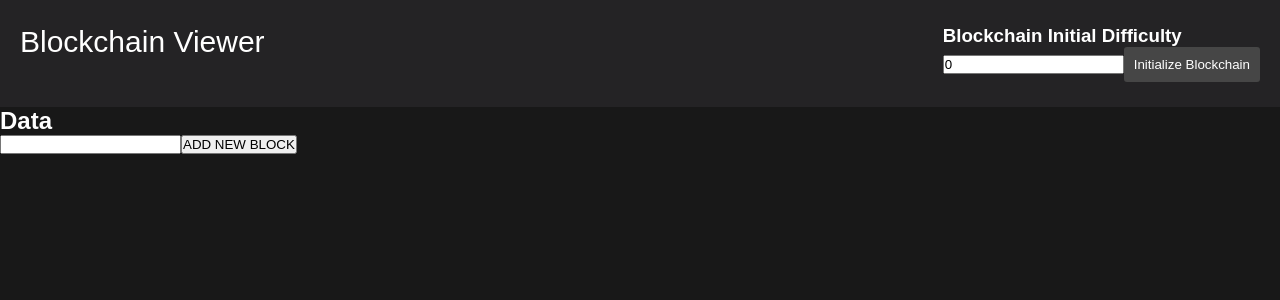
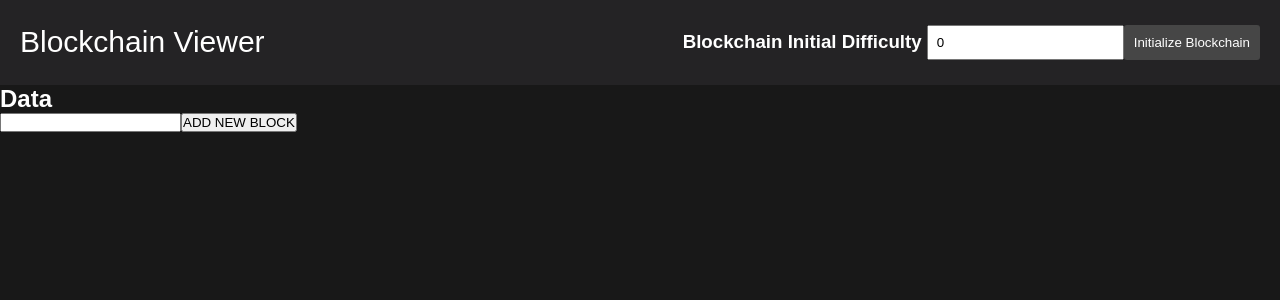
Before and after one commit to matmatias/blockchain-js, a React app: page / in a window 1280 px wide. Shown: the top 300 px of the page. Built offline with nearby package versions, Linux system fonts and the light colour scheme.

Commit message:
Navbar component style done

```diff
--- a/src/components/App.jsx
+++ b/src/components/App.jsx
@@ -19,6 +19,12 @@ const App = (props) => {
           console.log(blockchain);
         }}
       />
+
+
+      <BlockList
+        chain={chain}
+      />
+
       <BlockForm
         addBlock={(blockData) => {
           const newBlock = new Block(blockData);
@@ -31,9 +37,6 @@ const App = (props) => {
         }}
       />
 
-      <BlockList
-        chain={chain}
-      />
 
     </React.Fragment>
   )
--- a/src/components/Navbar.jsx
+++ b/src/components/Navbar.jsx
@@ -1,6 +1,6 @@
 import React from 'react';
 import PropTypes from 'prop-types';
-import { Container, Div, Link, Button } from '../styles/NavbarStyle';
+import { Container, Div, Link, Button, Input, H3 } from '../styles/NavbarStyle';
 const Navbar = ({initializeBlockchain}) => {
   const [blockchainDifficulty, setBlockchainDifficulty] = React.useState(0);
 
@@ -10,15 +10,15 @@ const Navbar = ({initializeBlockchain}) => {
         <Link href="#">Blockchain Viewer</Link>
 
         <Div>
-          <h3>Blockchain Initial Difficulty</h3>
-          <input
+          <H3>Blockchain Initial Difficulty</H3>
+          <Input
             type="number"
             value={blockchainDifficulty}
             onChange={(evt) => {
               setBlockchainDifficulty(evt.target.value);
             }}
           >
-          </input>
+          </Input>
           <Button
             onClick={() => {
               initializeBlockchain(parseInt(blockchainDifficulty));
--- a/src/styles/NavbarStyle.js
+++ b/src/styles/NavbarStyle.js
@@ -15,9 +15,16 @@ export const Link = styled.a`
   color: white;
 `
 
+export const H3 = styled.h3`
+  padding-right: 5px;
+  padding-top: 6px;
+`
+
 export const Div = styled.div`
   padding-right: 20px;
   color: white;
+  display: flex;
+  flex-direction: row;
 `
 export const Button = styled.button`
   display: inline-block;
@@ -32,3 +39,7 @@ export const Button = styled.button`
     cursor: pointer;
   }
 `
+
+export const Input = styled.input`
+  padding: 8px;
+`
```
